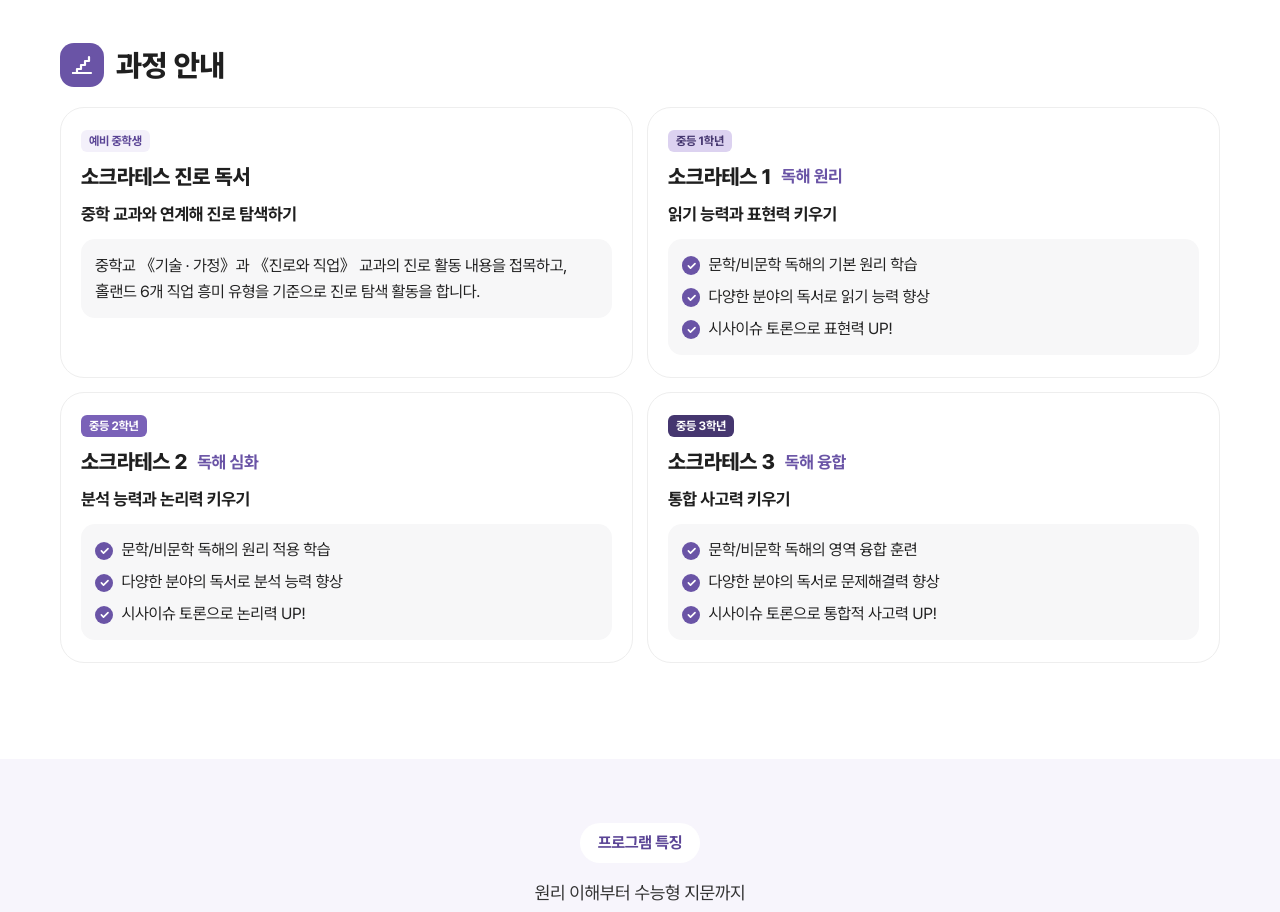
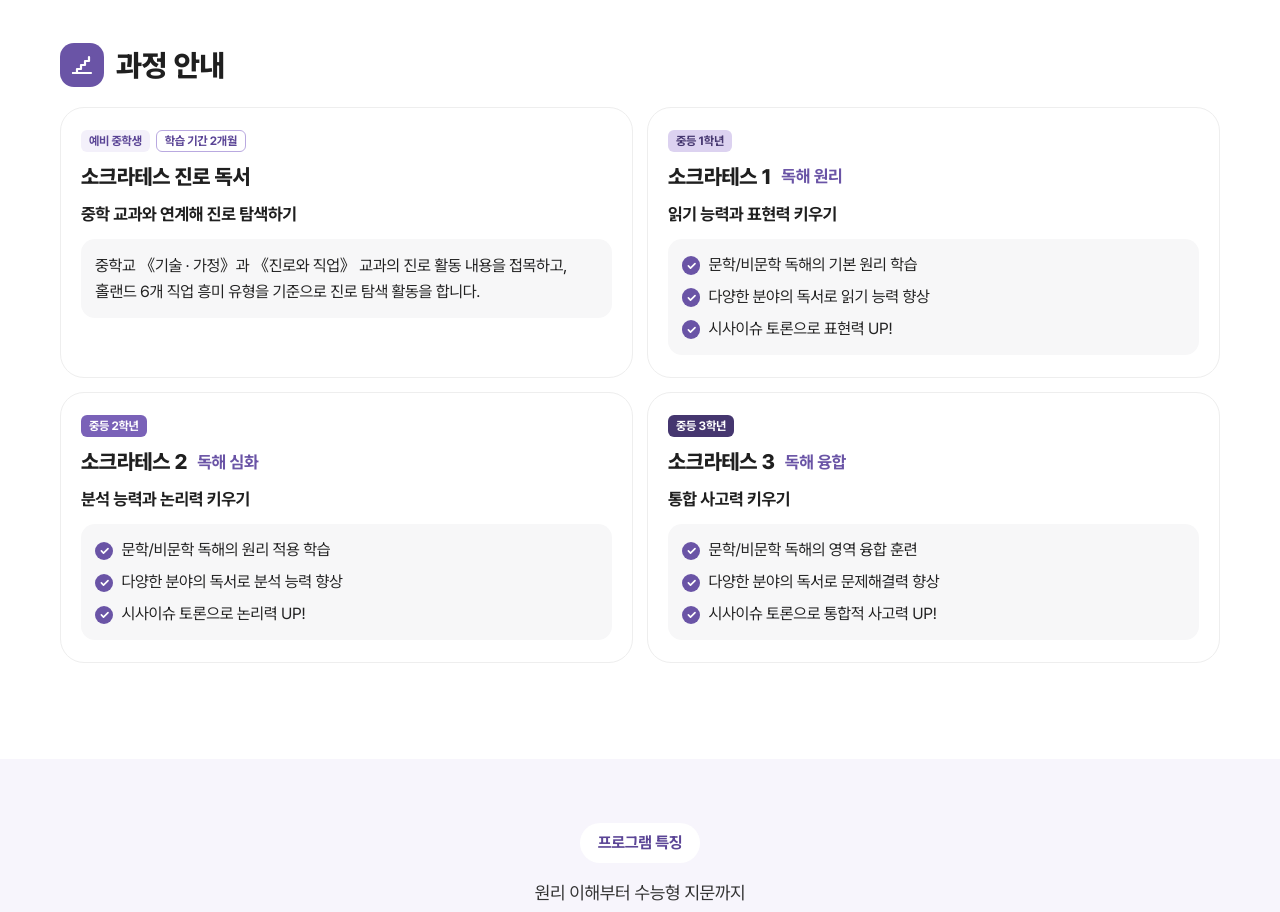
Before and after one commit to ahnjy0/hanuribook, a Next.js app: page /detail-socrates in a window 1280 px wide. Shown: the part 1080-1992 px from the top of the page. Built offline with nearby package versions, Linux system fonts and the light colour scheme.

Commit message:
중등 소크라테스 진로 독서 카드에 '학습 기간 2개월' 뱃지 추가

```diff
--- a/src/views/Socrates/sections/CoursesSection.tsx
+++ b/src/views/Socrates/sections/CoursesSection.tsx
@@ -8,6 +8,7 @@ type Course = {
   name: string;
   sub?: string; // 과정명 옆 부제(없으면 표시 안 함)
   grade: string;
+  period?: string; // 학습 기간 뱃지(학년 라벨 옆, 없으면 표시 안 함)
   goal: string;
   desc?: string;
   points?: string[];
@@ -17,6 +18,7 @@ const COURSES: Course[] = [
   {
     name: "소크라테스 진로 독서",
     grade: "예비 중학생",
+    period: "학습 기간 2개월",
     goal: "중학 교과와 연계해 진로 탐색하기",
     desc: "중학교 《기술 · 가정》과 《진로와 직업》 교과의 진로 활동 내용을 접목하고, 홀랜드 6개 직업 흥미 유형을 기준으로 진로 탐색 활동을 합니다.",
   },
@@ -87,12 +89,20 @@ export default function CoursesSection() {
           const chip = CHIPS[i % CHIPS.length];
           return (
             <article key={c.name} className="flex flex-col gap-3 rounded-[24px] border border-[#EEEEEE] bg-white px-5 py-5.5">
-              <span
-                className="self-start rounded-[6px] px-2 py-1 text-[12px] font-bold"
-                style={{ background: chip.bg, color: chip.fg }}
-              >
-                {c.grade}
-              </span>
+              {/* 학년 라벨 + (있으면) 학습 기간 뱃지: 학년 라벨과 구분되게 흰 바탕 + 보라 테두리 */}
+              <div className="flex flex-wrap items-center gap-1.5">
+                <span
+                  className="rounded-[6px] px-2 py-1 text-[12px] font-bold"
+                  style={{ background: chip.bg, color: chip.fg }}
+                >
+                  {c.grade}
+                </span>
+                {c.period && (
+                  <span className="rounded-[6px] border border-solid border-[#B9A9E0] bg-white px-2 py-[3px] text-[12px] font-bold text-[#5B4596]">
+                    {c.period}
+                  </span>
+                )}
+              </div>
               <h3 className="m-0 flex flex-wrap items-center gap-x-2.5 gap-y-1.5 text-[21px] font-extrabold">
                 {c.name}
                 {/* 부제(독해 원리·심화·융합): 박스 없이 글자에만 보라색 */}
```
